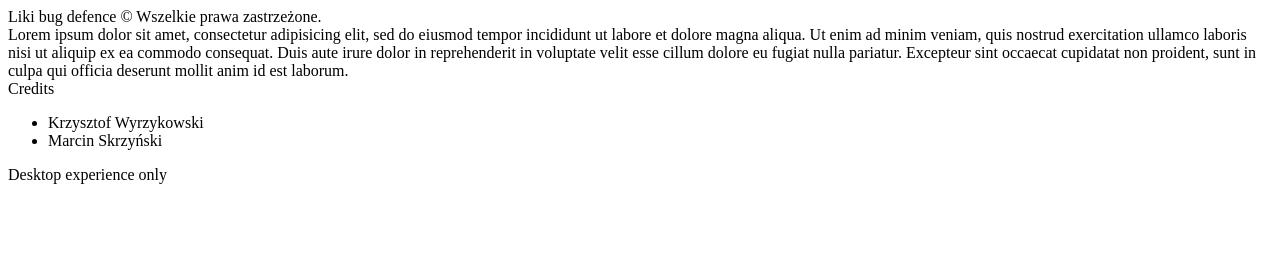
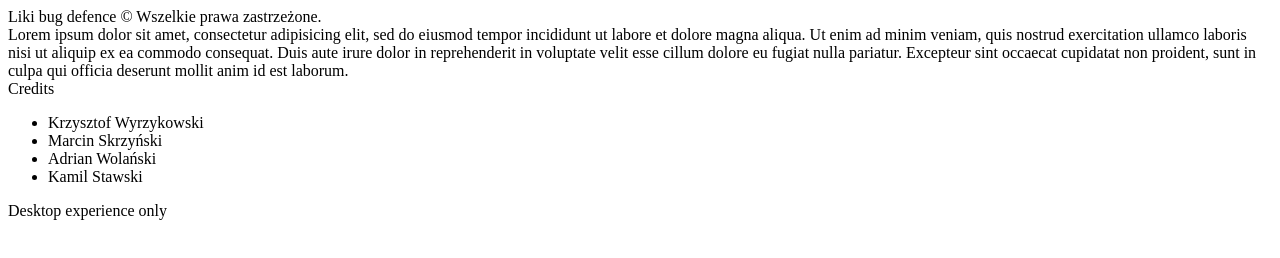
Before and after one commit to wolanskiadrian/my-agar, a website: page source/game.html in a window 1280 px wide. Drawn offline with Linux system fonts and the light colour scheme.

Commit message:
Add Kamil and Adrian to credits

```diff
--- a/source/game.html
+++ b/source/game.html
@@ -26,6 +26,8 @@
       <ul class="footer-text footer-contributors">
         <li class="footer-contributor">Krzysztof Wyrzykowski</li>
         <li class="footer-contributor">Marcin Skrzyński</li>
+        <li class="footer-contributor">Adrian Wolański</li>
+        <li class="footer-contributor">Kamil Stawski</li>
       </ul>
     </div>
   </footer>
```
